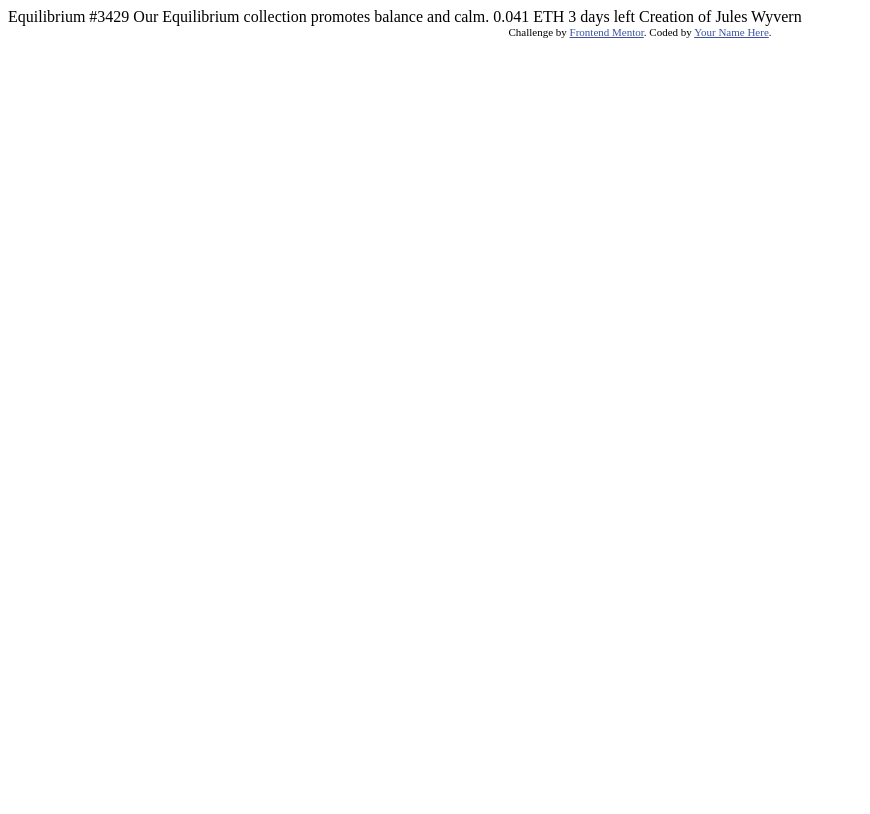
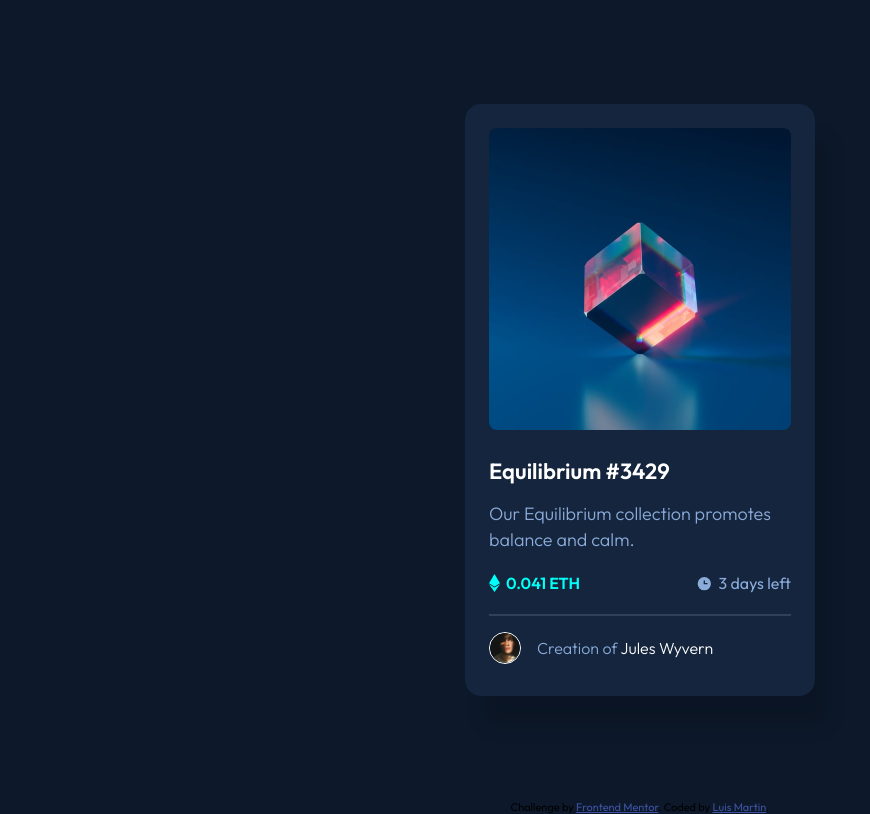
Before and after one commit to roguesquid/nft-preview-card, a plain HTML site: page index.html in a window 1280 px wide. Shown: the whole page, without its empty margins (0-870 px from the left). Drawn offline with Linux system fonts and the light colour scheme.

Commit message:
finishing card

```diff
--- a/index.html
+++ b/index.html
@@ -1,33 +1,201 @@
 <!DOCTYPE html>
 <html lang="en">
   <head>
-  <meta charset="UTF-8">
-  <meta name="viewport" content="width=device-width, initial-scale=1.0"> <!-- displays site properly based on user's device -->
-
-  <link rel="icon" type="image/png" sizes="32x32" href="./images/favicon-32x32.png">
+    <meta charset="UTF-8" />
+    <meta name="viewport" content="width=device-width, initial-scale=1.0" />
+    <!-- displays site properly based on user's device -->
+    <link rel="preconnect" href="https://fonts.googleapis.com" />
+    <link rel="preconnect" href="https://fonts.gstatic.com" crossorigin />
+    <link
+      href="https://fonts.googleapis.com/css2?family=Outfit:wght@300;400;600&display=swap"
+      rel="stylesheet"
+    />
+    <link
+      rel="icon"
+      type="image/png"
+      sizes="32x32"
+      href="./images/favicon-32x32.png"
+    />
 
     <title>Frontend Mentor | NFT preview card component</title>
 
     <!-- Feel free to remove these styles or customise in your own stylesheet 👍 -->
     <style>
-    .attribution { font-size: 11px; text-align: center; }
-    .attribution a { color: hsl(228, 45%, 44%); }
+      /*========== Variables ==========*/
+      :root {
+        /*========== Colors ==========*/
+        /*========== Primary ==========*/
+        --soft-blue: hsl(215, 51%, 70%);
+        --cyan: hsl(178, 100%, 50%);
+        /*========== Netutral ==========*/
+        --very-dark-blue-main-bg: hsl(217, 54%, 11%);
+        --very-dark-blue-card-bg: hsl(216, 50%, 16%);
+        --very-dark-blue-line: hsl(215, 32%, 27%);
+        --white: hsl(0, 0%, 100%);
+
+        /*========== Font ==========*/
+        /*========== Family ==========*/
+        --font-family: "Outfit", sans-serif;
+        /*========== sizes ==========*/
+        --big-font: 2.2rem;
+        --medium-font: 1.8rem;
+        --small-font: 1.6rem;
+        /*========== weights ==========*/
+        --semibold-font: 600;
+        --regular-font: 400;
+        --light-font: 300;
+      }
+
+      /*=============== Base ===============*/
+      * {
+        margin: 0;
+        padding: 0;
+        box-sizing: border-box;
+      }
+      html {
+        font-size: 62.5%;
+        font-family: var(--font-family);
+      }
+      body {
+        background-color: var(--very-dark-blue-main-bg);
+      }
+      /*=============== Main ===============*/
+      .main {
+        height: 100vh;
+        display: flex;
+        justify-content: center;
+        align-items: center;
+      }
+      .card {
+        background-color: var(--very-dark-blue-card-bg);
+        box-shadow: 16px 32px 16px rgba(0, 0, 0, 0.16);
+        border-radius: 16px;
+        padding: 2.4rem;
+      }
+      .card__img {
+        width: 30.2rem;
+        margin-bottom: 2.4rem;
+        border-radius: 8px;
+      }
+      .card__title {
+        font-size: var(--big-font);
+        color: var(--white);
+        margin-bottom: 1.6rem;
+      }
+      .card__description {
+        color: var(--soft-blue);
+        font-size: var(--medium-font);
+        font-weight: var(--light-font);
+        margin-bottom: 2.1rem;
+        line-height: 144%;
+      }
+      .card__data-container {
+        display: flex;
+        justify-content: space-between;
+        margin-bottom: 2.1rem;
+      }
+      .card__data-element {
+        display: flex;
+        align-items: center;
+      }
+      .card__data-icon {
+        margin-right: 0.6rem;
+      }
+      .card__data-text {
+        font-size: var(--small-font);
+      }
+      .card__data-text--blue {
+        color: var(--cyan);
+        font-weight: var(--semibold-font);
+      }
+      .card__data-text--grey {
+        color: var(--soft-blue);
+      }
+      .card__divider {
+        margin-bottom: 1.6rem;
+        border: 0.05rem solid var(--very-dark-blue-line);
+      }
+      .card__author-container {
+        display: flex;
+        align-items: center;
+        margin-bottom: 0.8rem;
+      }
+      .card__author-img {
+        width: 3.2rem;
+        border: 0.1rem solid var(--white);
+        border-radius: 5rem;
+      }
+      .card__author-content {
+        margin-left: 1.6rem;
+        color: var(--soft-blue);
+        font-weight: var(--light-font);
+        font-size: var(--small-font);
+      }
+      .card__author-content--color {
+        color: var(--white);
+      }
+      /*========== Atrtribution ==========*/
+      .attribution {
+        font-size: 11px;
+        text-align: center;
+      }
+      .attribution a {
+        color: hsl(228, 45%, 44%);
+      }
     </style>
   </head>
   <body>
-
-  Equilibrium #3429
-
-  Our Equilibrium collection promotes balance and calm.
-
-  0.041 ETH
-  3 days left
-
-  Creation of Jules Wyvern
-
+    <main class="main">
+      <div class="card">
+        <img
+          class="card__img"
+          src="./images/image-equilibrium.jpg"
+          alt="equilibrium"
+        />
+        <h3 class="card__title">Equilibrium #3429</h3>
+        <p class="card__description">
+          Our Equilibrium collection promotes <br />
+          balance and calm.
+        </p>
+        <div class="card__data-container">
+          <div class="card__data-element">
+            <img
+              class="card__data-icon"
+              src="./images/icon-ethereum.svg"
+              alt="ethereum"
+            />
+            <span class="card__data-text card__data-text--blue">0.041 ETH</span>
+          </div>
+          <div class="card__data-element">
+            <img
+              class="card__data-icon"
+              src="./images/icon-clock.svg"
+              alt="clock"
+            />
+            <span class="card__data-text card__data-text--grey"
+              >3 days left</span
+            >
+          </div>
+        </div>
+        <hr class="card__divider" />
+        <div class="card__author-container">
+          <img
+            class="card__author-img"
+            src="./images/image-avatar.png"
+            alt="avatar"
+          />
+          <p class="card__author-content">
+            Creation of
+            <span class="card__author-content--color">Jules Wyvern</span>
+          </p>
+        </div>
+      </div>
+    </main>
     <div class="attribution">
-    Challenge by <a href="https://www.frontendmentor.io?ref=challenge" target="_blank">Frontend Mentor</a>.
-    Coded by <a href="#">Your Name Here</a>.
+      Challenge by
+      <a href="https://www.frontendmentor.io?ref=challenge" target="_blank"
+        >Frontend Mentor</a
+      >. Coded by <a href="#">Luis Martin</a>.
     </div>
   </body>
 </html>
```
Lines whose indentation alone changed are shown as unchanged.
